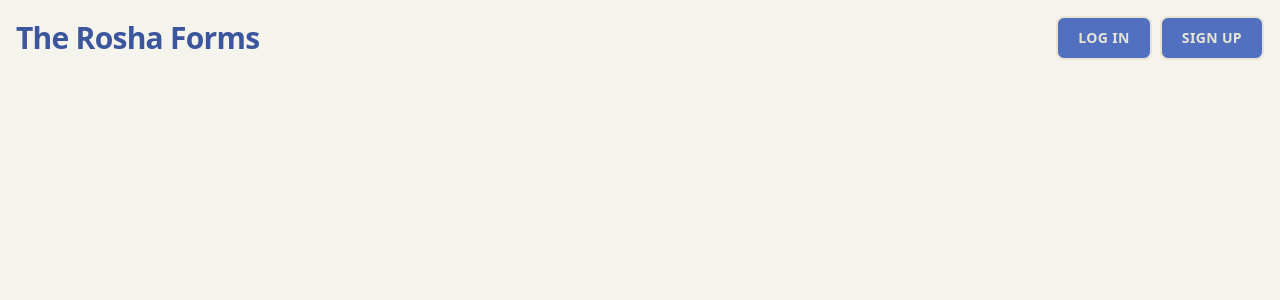
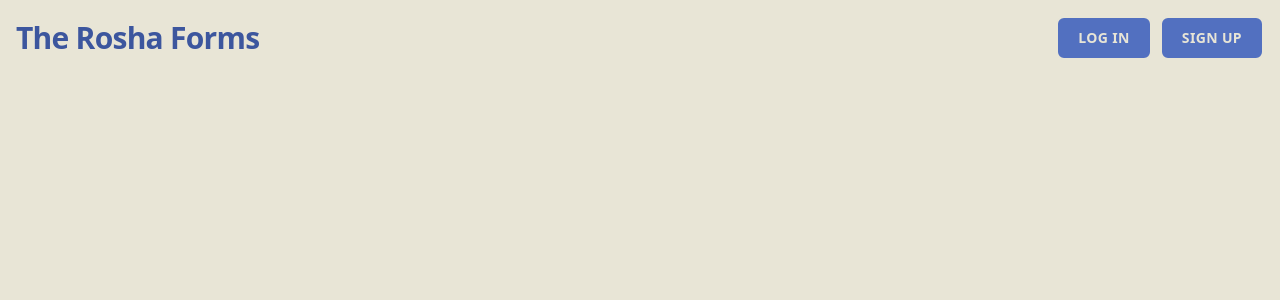
Before and after one commit to SpringOfLives/rosha_forms, a Django app: page / in a window 1280 px wide. Shown: the top 300 px of the page. Run offline with Django 5.2, Linux system fonts and the light colour scheme; style sheets or scripts are compiled from the project's sources.

Commit message:
change color background base template

```diff
--- a/templates/base.html
+++ b/templates/base.html
@@ -9,7 +9,7 @@
     <title>{% block title %}{% endblock title %}</title>
     {% block header %}{% endblock header %}
   </head>
-  <body class="bg-secondary-50">
+  <body class="bg-secondary-100">
     {% include "components/navbar.html" %}
     {% block content %}{% endblock content %}
     {% block javascript %}{% endblock javascript %}
```
